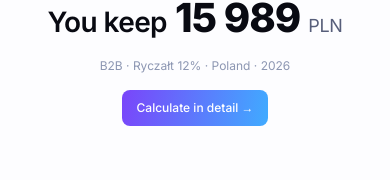
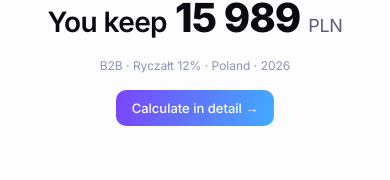
Before and after one commit to si13n/approx-mate, a React (Vite) app: page / in a window 390 px wide. Shown: the part 450-630 px from the top of the page. Built offline with nearby package versions, Linux system fonts and the light colour scheme.

Commit message:
Increase mobile landing CTA size

```diff
--- a/src/pages/NewHomePage.css
+++ b/src/pages/NewHomePage.css
@@ -281,11 +281,11 @@ input[type="range"].new-home-salary-slider::-moz-range-thumb {
 
 .home-result__cta {
   min-height: 0;
-  width: 146px;
-  height: 36px;
-  padding: 0 12px;
-  border-radius: 8px;
-  font-size: 12px;
+  width: 158px;
+  height: 40px;
+  padding: 0 14px;
+  border-radius: 10px;
+  font-size: 13px;
   line-height: 18px;
   white-space: nowrap;
 }
```
